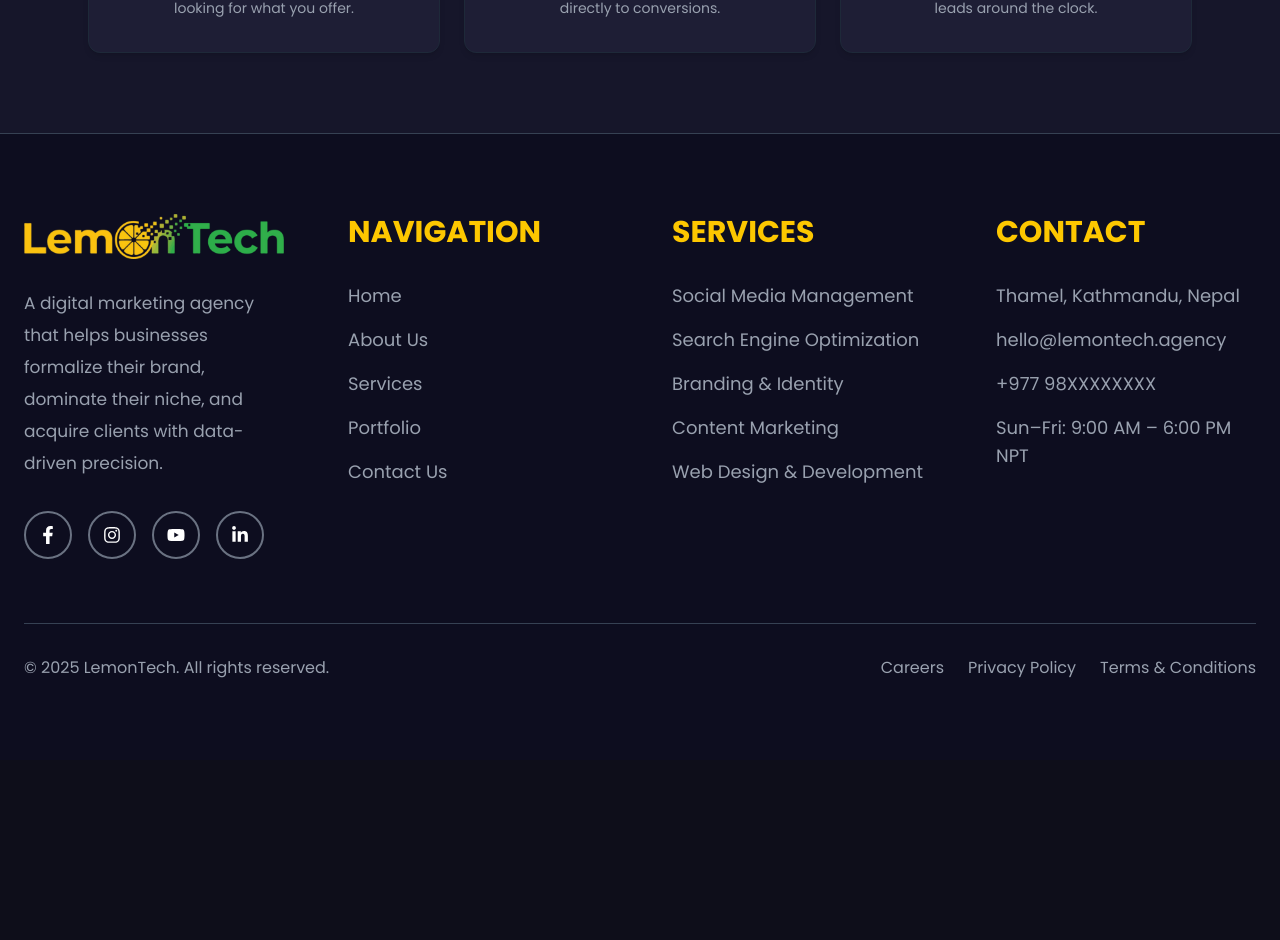
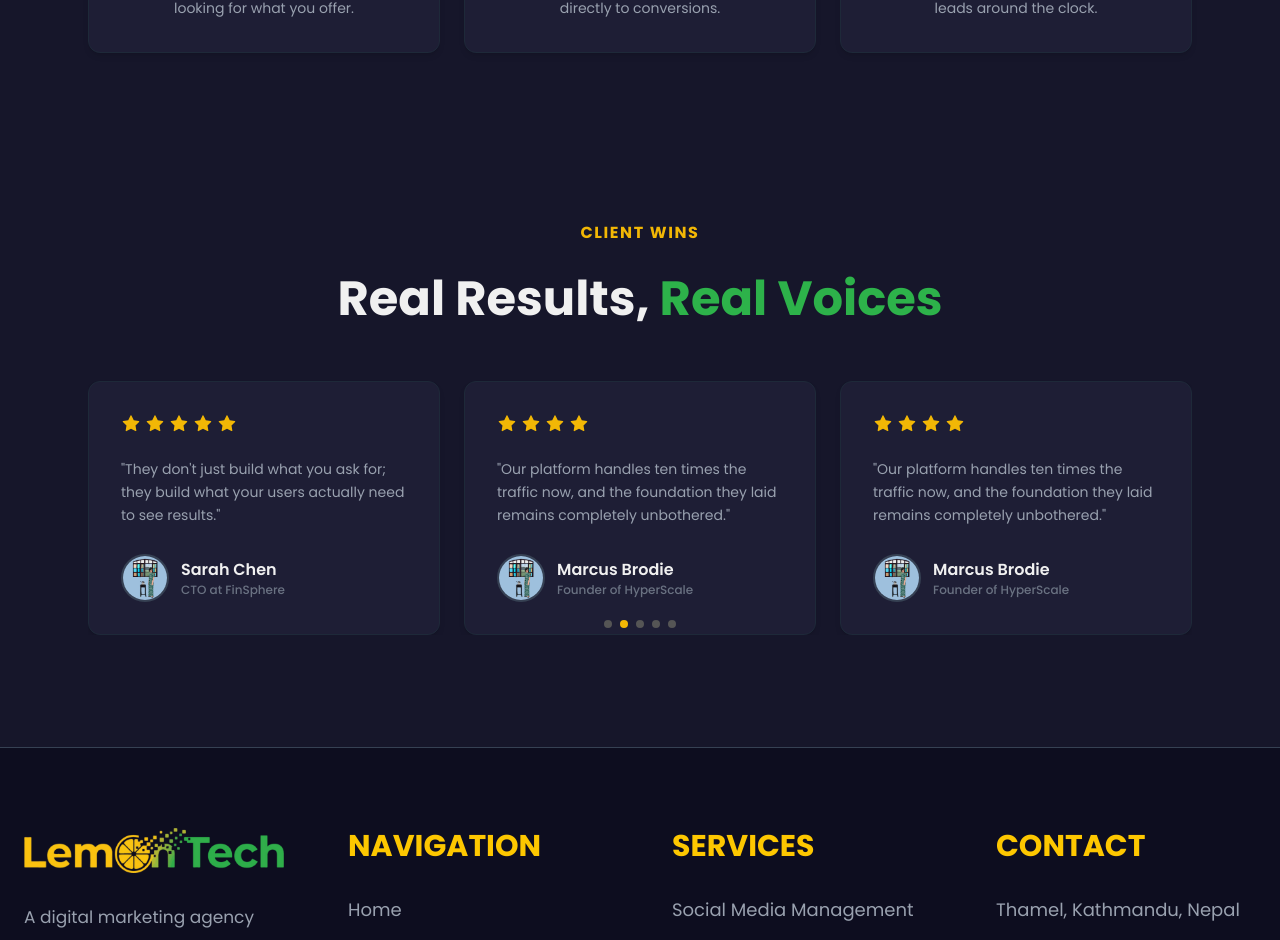
Before and after one commit to Nitasubedi/lemonTech, a Next.js app: page / in a window 1280 px wide. Shown: the part 1338-2278 px from the top of the page. Before the commit the page ends 2098 px from the top, so only its background shows below. Built offline with nearby package versions, Linux system fonts and the light colour scheme.

Commit message:
feature: testimonial section

```diff
--- a/app/page.tsx
+++ b/app/page.tsx
@@ -1,6 +1,7 @@
 import React from 'react'
 import Hero from '@/components/dashboard/Hero';
 import About from '@/components/dashboard/About';
+import Testimonials from '@/components/dashboard/Testimonials';
 
 
 const Home = () => {
@@ -8,6 +9,8 @@ const Home = () => {
     <main className="flex flex-col items-center justify-between">
       <Hero />
       <About />
+      <Testimonials />
+
     </main>
   )
 }
--- /dev/null
+++ b/components/dashboard/Testimonials.tsx
@@ -0,0 +1,171 @@
+"use client"
+import React from 'react'
+import Image from 'next/image';
+import ProfileImg from "@/assets/profile.png"
+import { AiFillStar } from 'react-icons/ai';
+
+// Import Swiper React components and required modules
+import { Swiper, SwiperSlide } from 'swiper/react';
+import { Pagination, Autoplay } from 'swiper/modules';
+
+// Import Swiper styles
+import 'swiper/css';
+import 'swiper/css/pagination';
+
+interface TestimonialItem {
+    id: number;
+    star_count: number;
+    title: string;
+    name: string;
+    post: string;
+    description: string;
+    profile_image: string;
+}
+
+const TestimonitalData: TestimonialItem[] = [
+    {
+        id: 1,
+        star_count: 5,
+        title: "Speed & Execution",
+        name: "Alex Rivera",
+        post: "Product Lead at Velo",
+        description: "They delivered ahead of schedule without sacrificing an ounce of code quality. Pure professionals.",
+        profile_image: "/profiles/alex.jpg"
+    },
+    {
+        id: 2,
+        star_count: 5,
+        title: "Laser Focus",
+        name: "Sarah Chen",
+        post: "CTO at FinSphere",
+        description: "They don't just build what you ask for; they build what your users actually need to see results.",
+        profile_image: "/profiles/sarah.jpg"
+    },
+    {
+        id: 3,
+        star_count: 4,
+        title: "Scalable Architecture",
+        name: "Marcus Brodie",
+        post: "Founder of HyperScale",
+        description: "Our platform handles ten times the traffic now, and the foundation they laid remains completely unbothered.",
+        profile_image: "/profiles/marcus.jpg"
+    },
+    {
+        id: 4,
+        star_count: 4,
+        title: "Scalable Architecture",
+        name: "Marcus Brodie",
+        post: "Founder of HyperScale",
+        description: "Our platform handles ten times the traffic now, and the foundation they laid remains completely unbothered.",
+        profile_image: "/profiles/marcus.jpg"
+    },
+    {
+        id: 5,
+        star_count: 4,
+        title: "Scalable Architecture",
+        name: "Marcus Brodie",
+        post: "Founder of HyperScale",
+        description: "Our platform handles ten times the traffic now, and the foundation they laid remains completely unbothered.",
+        profile_image: "/profiles/marcus.jpg"
+    }
+]
+
+const Testimonials = () => {
+    return (
+        <section className='bg-(--background-secondary) w-full overflow-hidden'>
+            <div className='container max-w-6xl mx-auto flex flex-col gap-12 px-6 py-10 md:py-16 lg:py-20'>
+                {/* Header Content Group */}
+                <div className='flex flex-col items-center text-center max-w-2xl mx-auto'>
+                    <p className="inline-flex items-center gap-2 mb-4 px-4 py-2 text-md font-bold uppercase tracking-widest text-(--lemon-yellow)">
+                        Client Wins
+                    </p>
+                    <h2 className='text-3xl font-bold leading-tight text-(--text-white) sm:text-4xl md:text-5xl'>
+                        Real Results, <span className='text-(--lemon-green)'>Real Voices</span>
+                    </h2>
+                </div>
+
+                {/* Swiper Slider Track */}
+                <div className="max-w-6xl testimonial-slider-container pb-8">
+                    <Swiper
+                        modules={[Pagination, Autoplay]}
+                        spaceBetween={24}
+                        slidesPerView={1}
+                        loop={true} // FIXED: Added infinite loop behavior
+                        autoplay={{ delay: 5000, disableOnInteraction: false }}
+                        pagination={{ clickable: true }}
+                        breakpoints={{
+                            // Mobile / Small Tablets
+                            640: {
+                                slidesPerView: 2,
+                            },
+                            // Medium Desktop View
+                            768: {
+                                slidesPerView: 2,
+                            },
+                            // Large Desktop View (lg) - Limits view to strictly 3 visible items
+                            1024: {
+                                slidesPerView: 3,
+                            },
+                        }}
+                        className="overflow-hidden!"
+                    >
+                        {TestimonitalData.map((data) => (
+                            <SwiperSlide key={data.id} className="h-auto lg:hover:-translate-y-1 pt-1 ease-in-out lg:hover:delay-500">
+                                <div className='flex flex-col items-start text-left gap-6 p-8 border border-gray-800 rounded-xl bg-(--background-card) shadow-md backdrop-blur-sm hover:border-(--lemon-green)/50 transition duration-300 h-full w-full'>
+                                    {/* 5 Star Rating using react-icons */}
+                                    <div className='flex items-center gap-1 text-(--lemon-yellow) text-xl'>
+                                        {[...Array(data.star_count)].map((_, index) => (
+                                            <AiFillStar key={index} />
+                                        ))}
+                                    </div>
+
+                                    {/* Dynamic Description */}
+                                    <p className='text-sm leading-relaxed text-gray-400 min-h-[72px]'>
+                                        "{data.description}"
+                                    </p>
+
+                                    {/* Profile Info Row */}
+                                    <div className='flex items-center gap-3 mt-auto w-full'>
+                                        <div className="relative aspect-square w-12 overflow-hidden rounded-full border-2 border-gray-700 shrink-0">
+                                            <Image
+                                                src={ProfileImg}
+                                                alt={`${data.name}'s profile`}
+                                                fill
+                                                className='object-cover'
+                                            />
+                                        </div>
+
+                                        <div className='flex flex-col'>
+                                            <h3 className='text-md font-semibold text-(--text-white)'>
+                                                {data.name}
+                                            </h3>
+                                            <p className='text-xs text-gray-500 font-medium'>
+                                                {data.post}
+                                            </p>
+                                        </div>
+                                    </div>
+                                </div>
+                            </SwiperSlide>
+                        ))}
+                    </Swiper>
+                </div>
+            </div>
+
+            {/* Custom Styles for pagination dots */}
+            <style jsx global>{`
+                .testimonial-slider-container .swiper-pagination-bullet {
+                    background: #555 !important;
+                    opacity: 1;
+                }
+                .testimonial-slider-container .swiper-pagination-bullet-active {
+                    background: var(--lemon-yellow, #eab308) !important;
+                }
+                .testimonial-slider-container .swiper-pagination {
+                    bottom: 0px !important;
+                }
+            `}</style>
+        </section>
+    )
+}
+
+export default Testimonials;
--- a/package.json
+++ b/package.json
@@ -13,7 +13,8 @@
     "next": "16.2.9",
     "react": "19.2.4",
     "react-dom": "19.2.4",
-    "react-icons": "^5.7.0"
+    "react-icons": "^5.7.0",
+    "swiper": "^14.0.1"
   },
   "devDependencies": {
     "@tailwindcss/postcss": "^4",
```
Also changed, not shown: assets/profile.png (added), 1 other file (tests, documents, lock files or other folders).
